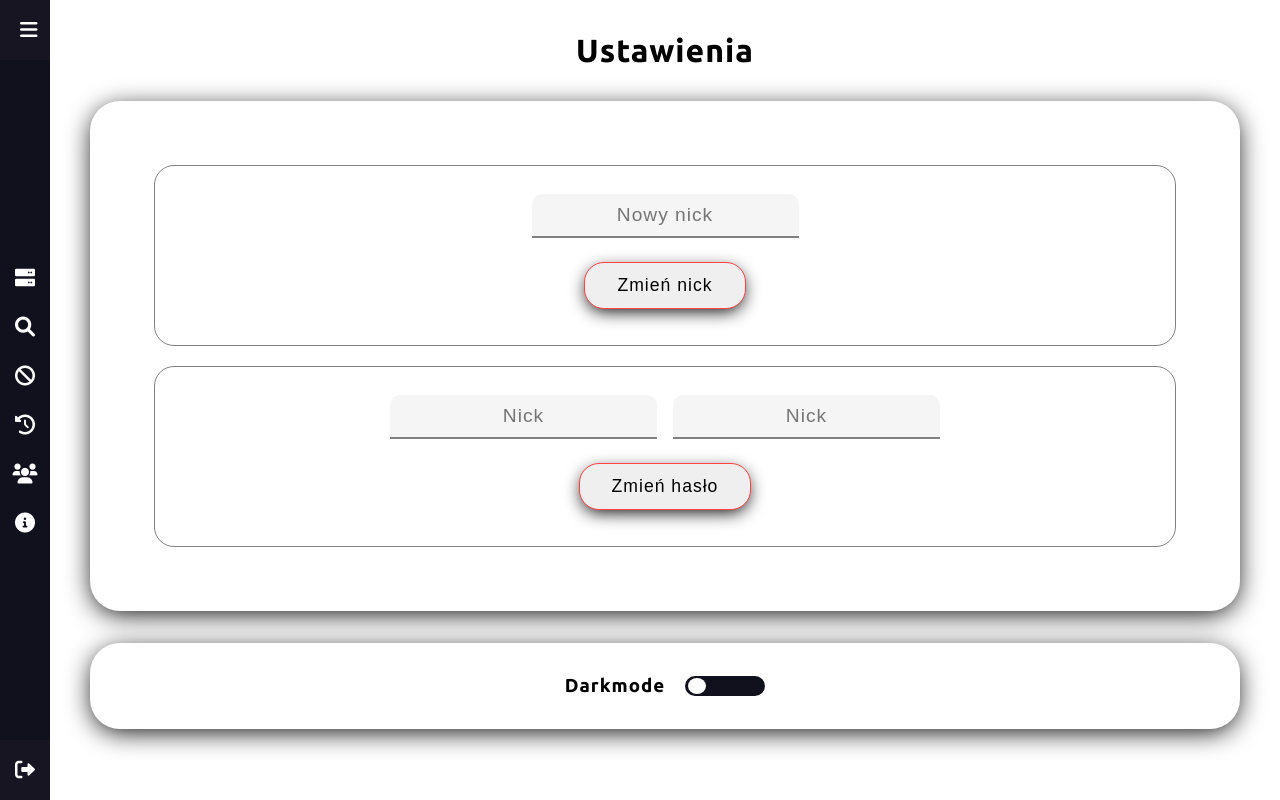
After one commit to NexON39/MTA-XyzzyRP-Web-Administration-Panel, a PHP site: page /settings.php in a window 1280 px wide. The commit adds this page. Run offline with PHP 8.4, Linux system fonts and the light colour scheme; the visitor is signed in with stand-in values (Sample User, id 1).

Commit message:
added settings.php

```diff
--- a/css/main.css
+++ b/css/main.css
@@ -671,3 +671,44 @@ table th {
     font-size: 20px;
     text-align: center;
 }
+
+/* settings */
+.inputs.settings.darkmode {
+    justify-content: center;
+    flex-direction: row;
+    padding: 2rem;
+}
+
+.inputs.settings.darkmode input[type="checkbox"] {
+    display: none;
+    visibility: hidden;
+}
+
+.inputs.settings.darkmode .check {
+    position: relative;
+    display: block;
+    background: var(--purple);
+    width: 80px;
+    height: 20px;
+    cursor: pointer;
+    border-radius: 20px;
+    overflow: hidden;
+    transition: ease-in 0.5s;
+    pointer-events: all;
+}
+
+.inputs.settings.darkmode .check::before {
+    content: '';
+    position: absolute;
+    width: 18px;
+    height: 16px;
+    top: 2px;
+    left: 3px;
+    border-radius: 50%;
+    background: white;
+    transition: ease-in 0.25s;
+}
+
+.inputs.settings.darkmode input[type="checkbox"]:checked ~ .check::before{
+    transform: translateX(56px);
+}
--- a/css/responsives.css
+++ b/css/responsives.css
@@ -130,6 +130,14 @@
     .inputs.panelusers form .inputs_type {
         flex-direction: column;
     }
+
+    .inputs.settings.darkmode {
+        flex-direction: column;
+    }
+
+    .inputs.settings .inputs_type{
+        flex-direction: column;
+    }
 }
 
 @media(max-height: 460px) {
--- /dev/null
+++ b/settings.php
@@ -0,0 +1,130 @@
+<?php
+    session_start();
+    if(!isset($_SESSION['logged']) && $_SESSION['logged']!=true) {
+        header("Location: index.php");
+        exit();
+    }
+?>
+
+<!DOCTYPE html>
+<html lang="en">
+<head>
+    <meta charset="UTF-8">
+    <meta http-equiv="X-UA-Compatible" content="IE=edge">
+    <meta name="viewport" content="width=device-width, initial-scale=1.0">
+    <title>Document</title>
+    <link rel="stylesheet" href="https://cdnjs.cloudflare.com/ajax/libs/font-awesome/6.0.0-beta3/css/all.min.css" integrity="sha512-Fo3rlrZj/k7ujTnHg4CGR2D7kSs0v4LLanw2qksYuRlEzO+tcaEPQogQ0KaoGN26/zrn20ImR1DfuLWnOo7aBA==" crossorigin="anonymous" referrerpolicy="no-referrer" />
+    <link href="https://unpkg.com/aos@2.3.1/dist/aos.css" rel="stylesheet">
+    <link rel="stylesheet" href="css/animation.css">
+    <link rel="stylesheet" href="css/utilities.css">
+    <link rel="stylesheet" href="css/main.css">
+    <link rel="stylesheet" href="css/responsives.css">
+</head>
+<body>
+    <!-- left side menu mobile -->
+    <div class="leftpanel-mobile flex">
+        <div class="logo">
+            <i class="fas fa-bars btn-leftpanel-mobile"></i>
+        </div>
+        <nav class="navbar">
+            <ul>
+                <li><a href="dashboard.php"><i class="fas fa-server"></i></a></li>
+                <li><a href="serverusers.php"><i class="fas fa-search"></i></a></li>
+                <li><a href="operations.php"><i class="fas fa-ban"></i></i></a></li>
+                <li><a href="logs.php"><i class="fa fa-history"></i></a></li>
+                <li><a href="panelusers.php"><i class="fas fa-users"></i></a></li>
+                <li><a href="about.php"><i class="fas fa-info-circle"></i></a></li>
+            </ul>
+        </nav>
+        <div class="userlog">
+            <!-- <div class="user">
+                <img src="img/prof.png" alt="user avatar ">
+            </div>   -->
+            <div class="logout"><a href="src/logout.php"><i class="fas fa-sign-out-alt"></i></a></div>
+        </div>
+    </div>
+
+
+    <!-- left side menu -->
+    <div class="leftpanel flex" >
+        <div class="logo">
+            <h1>XyzzyRP AP</h1>
+            <i class="fas fa-bars btn-leftpanel"></i>
+        </div>
+        <nav class="navbar">
+            <ul>
+                <li><a href="dashboard.php"><i class="fas fa-server"></i>Serwer</a></li>
+                <li><a href="serverusers.php"><i class="fas fa-search"></i>Użytkownicy serwera</a></li>
+                <li><a href="operations.php"><i class="fas fa-ban"></i>Operacje</a></li>
+                <!-- <li><a href="#"><i class="fas fa-ban"></i></i>Banowanie</a></li>
+                <li><a href="#"><i class="fas fa-gavel"></i>Kickowanie</a></li>
+                <li><a href="#"><i class="fas fa-comment-slash"></i>Blokada czatu</a></li>
+                <li><a href="#"><i class="fas fa-skull-crossbones"></i>Admin jail</a></li>
+                <li><a href="#"><i class="fas fa-car"></i>Blokada jazdy</a></li>
+                <li><a href="#"><i class="fas fa-car"></i>Nadaj gp</a></li> -->
+                <li><a href="logs.php"><i class="fa fa-history"></i>Logi</a></li>
+                <!-- <li><a href="#"><i class="far fa-address-card"></i>Logi panelu</a></li> -->
+                <li><a href="panelusers.php"><i class="fas fa-users"></i></i>Użytkownicy panelu</a></li>
+                <!-- <li><a href="#"><i class="fas fa-user-plus"></i>Dodaj użytkownika</a></li>
+                <li><a href="#"><i class="fas fa-user-minus"></i>Usuń użytkownika</a></li> -->
+                <li><a href="about.php"><i class="fas fa-info-circle"></i>Informacje ogólne</a></li>
+            </ul>
+        </nav>
+        <div class="userlog">
+            <div class="user">
+                <!-- <img src="img/prof.png" alt="user avatar"> -->
+                <p>
+                    <?php
+                        if(isset($_SESSION['user']))
+                            echo $_SESSION['user'];
+                    ?>
+                </p>
+            </div>
+            <div class="logout"><a href="src/logout.php"><i class="fas fa-sign-out-alt"></i></a></div>
+        </div>
+    </div>
+
+    <!-- main -->
+    <div class="main">
+        <div class="container">
+            <div class="text-header">
+                <h1>Ustawienia</h1>
+            </div>
+            <!-- input -->
+            <div class="inputs settings">
+                    <form action="src/changenick.php" method="post" id="form">
+                        <div class="inputs_type">
+                            <div><input type="text" placeholder="Nowy nick" name="add_user_nick" required></div>
+                        </div>
+                        <div><input type="submit" value="Zmień nick" name="add_user_btn"></div>
+                    </form>
+                    <form action="src/changepassword.php" method="post">
+                        <div class="inputs_type">
+                            <div><input type="text" placeholder="Nick" name="delete_user_nick" required></div>
+                            <div><input type="text" placeholder="Nick" name="delete_user_nick" required></div>
+                        </div>
+                        <div><input type="submit" value="Zmień hasło" name="delete_user_btn"></div>
+                    </form>
+            </div>
+            <div class="inputs settings darkmode">
+                <h3>Darkmode</h3>
+                <label>
+                    <input type="checkbox">
+                    <span class="check"></span>
+                </label>
+            </div>
+        </div>
+    </div>
+
+    <?php
+        if(isset($_SESSION['alert'])) {
+            echo $_SESSION['alert'];
+            unset($_SESSION['alert']);
+        }
+    ?>
+
+    <script src="js/alerts.js"></script>
+    <script src="js/app.js"></script>
+
+</body>
+</html>
```
Also changed, not shown: js/darkmode.js (added).
